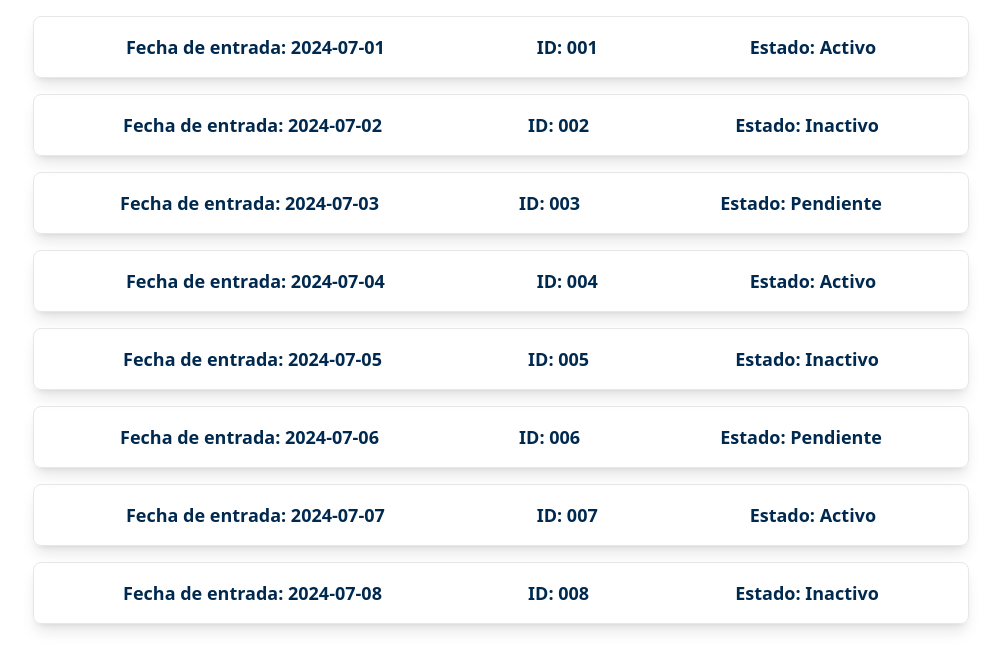
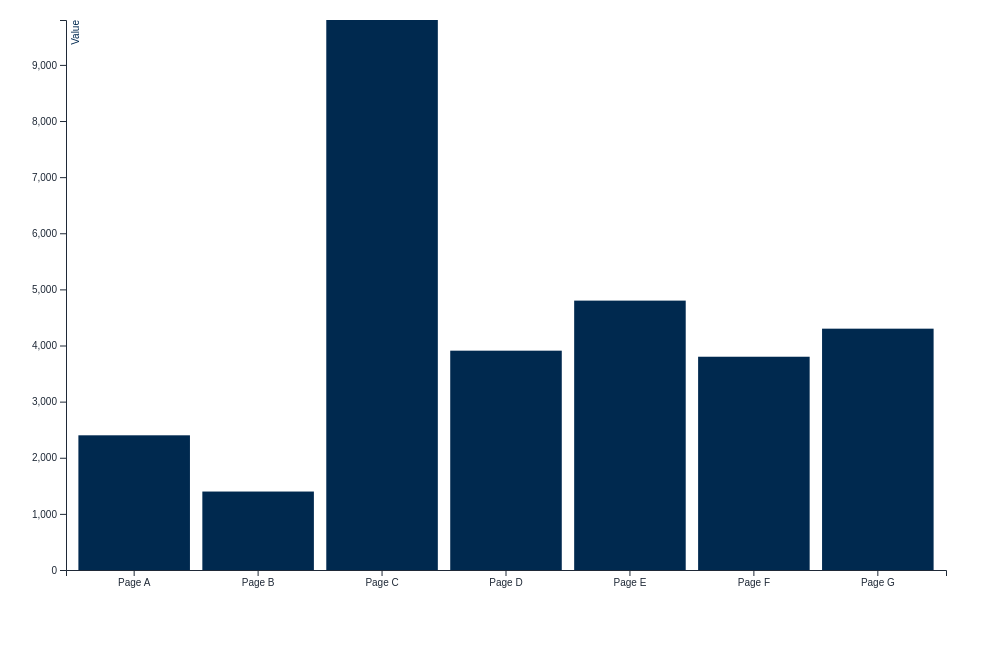
Before and after one commit to ALANABEL322/proyectoJsBuild, a React (Vite) app: page / in a window 1280 px wide. Shown: the top 670 px of the page, without its empty margins (139-1139 px from the left). Built offline with nearby package versions, Linux system fonts and the light colour scheme.

Commit message:
ADD-Analytics-Inventario

```diff
--- a/package.json
+++ b/package.json
@@ -11,9 +11,11 @@
   },
   "dependencies": {
     "axios": "^1.7.2",
+    "d3": "^7.9.0",
     "postcss-prefix-selector": "^1.16.1",
     "react": "^18.3.1",
-    "react-dom": "^18.3.1"
+    "react-dom": "^18.3.1",
+    "recharts": "^2.12.7"
   },
   "devDependencies": {
     "@types/react": "^18.3.3",
--- a/src/App.jsx
+++ b/src/App.jsx
@@ -1,6 +1,7 @@
 // eslint-disable-next-line no-unused-vars
 import React from "react";
-import Paqueteria from "./paqueteria";
+import Inventario from "./inventario";
+// import Paqueteria from "./paqueteria";
 // import DropdownButton from "./dropdownButton";
 // import CardSucursal from "./cardSucursal";
 // import FormVehicle from "./formVehicle";
@@ -9,9 +10,20 @@ import Paqueteria from "./paqueteria";
 // import CardSistemaDeRutas from "./cardSistemaDeRutas";
 
 function App() {
+  const data = [
+    { name: "Page A", uv: 4000, pv: 2400, amt: 2400 },
+    { name: "Page B", uv: 3000, pv: 1398, amt: 2210 },
+    { name: "Page C", uv: 2000, pv: 9800, amt: 2290 },
+    { name: "Page D", uv: 2780, pv: 3908, amt: 2000 },
+    { name: "Page E", uv: 1890, pv: 4800, amt: 2181 },
+    { name: "Page F", uv: 2390, pv: 3800, amt: 2500 },
+    { name: "Page G", uv: 3490, pv: 4300, amt: 2100 },
+  ];
+
   return (
     <div className="flex flex-col items-center">
-      <Paqueteria />
+      <Inventario data={data} />
+      {/* <Paqueteria /> */}
       {/* <DropdownButton /> */}
       {/* <CardCar /> */}
       {/* <CardSistemaDeRutas /> */}
--- /dev/null
+++ b/src/inventario.jsx
@@ -0,0 +1,79 @@
+// eslint-disable-next-line no-unused-vars
+import React, { useRef, useEffect } from "react";
+import * as d3 from "d3";
+
+// eslint-disable-next-line react/prop-types
+const Inventario = ({ data }) => {
+  const chartRef = useRef();
+
+  useEffect(() => {
+    createLineChart();
+  }, [data]); // Se ejecuta cada vez que `data` cambia
+
+  const createLineChart = () => {
+    // eslint-disable-next-line react/prop-types
+    if (!data || data.length === 0) return;
+
+    const svgWidth = 950;
+    const svgHeight = 600;
+    const margin = { top: 20, right: 30, bottom: 30, left: 40 };
+    const width = svgWidth - margin.left - margin.right;
+    const height = svgHeight - margin.top - margin.bottom;
+
+    // Limpiar cualquier SVG previo
+    d3.select(chartRef.current).selectAll("svg").remove();
+
+    const svg = d3
+      .select(chartRef.current)
+      .append("svg")
+      .attr("width", svgWidth)
+      .attr("height", svgHeight);
+
+    const g = svg
+      .append("g")
+      .attr("transform", `translate(${margin.left},${margin.top})`);
+
+    const x = d3.scaleBand().range([0, width]).padding(0.1);
+    const y = d3.scaleLinear().range([height, 0]);
+
+    // eslint-disable-next-line react/prop-types
+    x.domain(data.map((d) => d.name));
+    y.domain([0, d3.max(data, (d) => d.pv)]);
+
+    g.append("g")
+      .attr("transform", `translate(0,${height})`)
+      .call(d3.axisBottom(x));
+
+    g.append("g")
+      .call(d3.axisLeft(y))
+      .append("text")
+      .attr("fill", "#00294f") // Cambia el color del texto aquí
+      .attr("transform", "rotate(-90)")
+      .attr("y", 6)
+      .attr("dy", "0.71em")
+      .attr("text-anchor", "end")
+      .text("Value");
+
+    g.selectAll(".bar")
+      .data(data)
+      .enter()
+      .append("rect")
+      .attr("class", "bar")
+      .attr("x", (d) => x(d.name))
+      .attr("y", height) // Inicialmente coloca las barras en la parte inferior del gráfico
+      .attr("width", x.bandwidth())
+      .attr("height", 0) // Altura inicial 0 para la animación
+      .attr("fill", "#00294f") // Cambia el color de las barras aquí
+
+      // Aplicar transición al cambiar la altura y la posición de las barras
+      .transition()
+      .duration(1000) // Duración de la transición en milisegundos
+      .delay((d, i) => i * 100) // Retardo para cada barra
+      .attr("y", (d) => y(d.pv))
+      .attr("height", (d) => height - y(d.pv));
+  };
+
+  return <div ref={chartRef}></div>;
+};
+
+export default Inventario;
--- a/src/paqueteria.tsx
+++ b/src/paqueteria.tsx
@@ -1,43 +1,43 @@
-import React from "react";
+// import React from "react";
 
-const Card = ({ fechaEntrada, id, estado }) => {
-  return (
-    <div className="p-4 w-3/4 border rounded-lg shadow-lg transition-colors duration-300 hover:bg-[#0062BC] hover:text-white text-[#00294f]">
-      <div className="flex justify-around">
-        <p className="text-lg font-bold  cursor-pointer">
-          Fecha de entrada: {fechaEntrada}
-        </p>
-        <p className="text-lg font-bold  cursor-pointer">ID: {id}</p>
-        <p className="text-lg font-bold  cursor-pointer">Estado: {estado}</p>
-      </div>
-    </div>
-  );
-};
+// const Card = ({ fechaEntrada, id, estado }) => {
+//   return (
+//     <div className="p-4 w-3/4 border rounded-lg shadow-lg transition-colors duration-300 hover:bg-[#0062BC] hover:text-white text-[#00294f]">
+//       <div className="flex justify-around">
+//         <p className="text-lg font-bold  cursor-pointer">
+//           Fecha de entrada: {fechaEntrada}
+//         </p>
+//         <p className="text-lg font-bold  cursor-pointer">ID: {id}</p>
+//         <p className="text-lg font-bold  cursor-pointer">Estado: {estado}</p>
+//       </div>
+//     </div>
+//   );
+// };
 
-const Paqueteria = () => {
-  const cardData = [
-    { fechaEntrada: "2024-07-01", id: "001", estado: "Activo" },
-    { fechaEntrada: "2024-07-02", id: "002", estado: "Inactivo" },
-    { fechaEntrada: "2024-07-03", id: "003", estado: "Pendiente" },
-    { fechaEntrada: "2024-07-04", id: "004", estado: "Activo" },
-    { fechaEntrada: "2024-07-05", id: "005", estado: "Inactivo" },
-    { fechaEntrada: "2024-07-06", id: "006", estado: "Pendiente" },
-    { fechaEntrada: "2024-07-07", id: "007", estado: "Activo" },
-    { fechaEntrada: "2024-07-08", id: "008", estado: "Inactivo" },
-  ];
+// const Paqueteria = () => {
+//   const cardData = [
+//     { fechaEntrada: "2024-07-01", id: "001", estado: "Activo" },
+//     { fechaEntrada: "2024-07-02", id: "002", estado: "Inactivo" },
+//     { fechaEntrada: "2024-07-03", id: "003", estado: "Pendiente" },
+//     { fechaEntrada: "2024-07-04", id: "004", estado: "Activo" },
+//     { fechaEntrada: "2024-07-05", id: "005", estado: "Inactivo" },
+//     { fechaEntrada: "2024-07-06", id: "006", estado: "Pendiente" },
+//     { fechaEntrada: "2024-07-07", id: "007", estado: "Activo" },
+//     { fechaEntrada: "2024-07-08", id: "008", estado: "Inactivo" },
+//   ];
 
-  return (
-    <div className="flex flex-col items-center p-4 space-y-4 w-full">
-      {cardData.map((data, index) => (
-        <Card
-          key={index}
-          fechaEntrada={data.fechaEntrada}
-          id={data.id}
-          estado={data.estado}
-        />
-      ))}
-    </div>
-  );
-};
+//   return (
+//     <div className="flex flex-col items-center p-4 space-y-4 w-full">
+//       {cardData.map((data, index) => (
+//         <Card
+//           key={index}
+//           fechaEntrada={data.fechaEntrada}
+//           id={data.id}
+//           estado={data.estado}
+//         />
+//       ))}
+//     </div>
+//   );
+// };
 
-export default Paqueteria;
+// export default Paqueteria;
```
Also changed, not shown: 1 other file (tests, documents, lock files or other folders).
